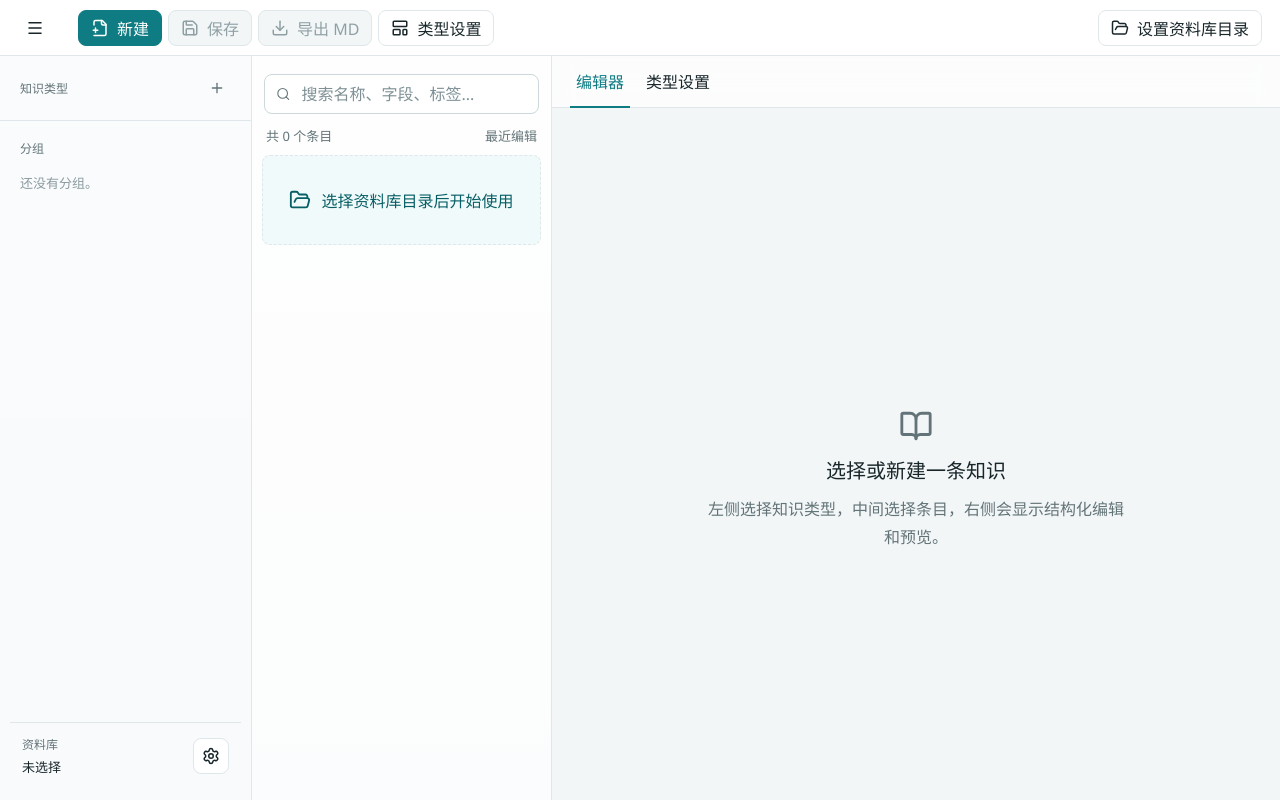
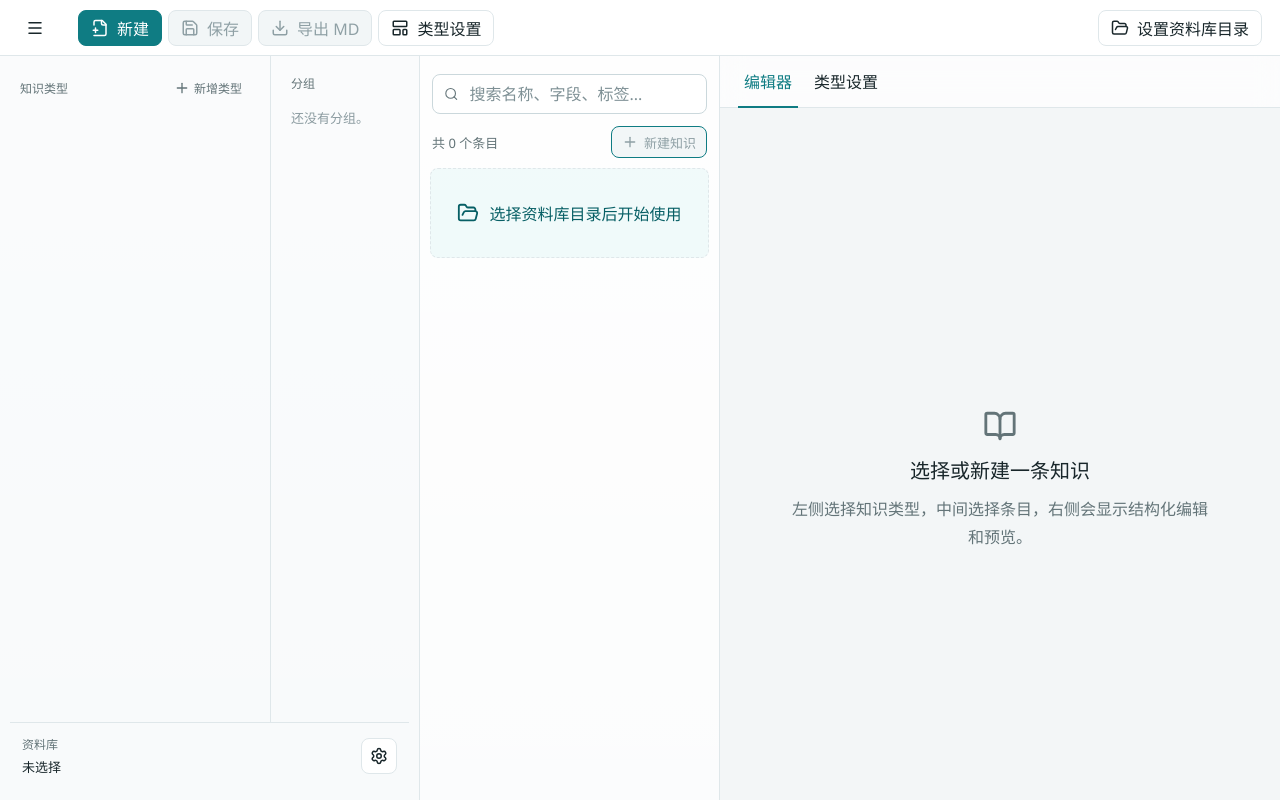
Before and after one commit to sxg15/APWikiDesktop, a React (Vite) app: page / in a window 1280 px wide. Built offline with nearby package versions, Linux system fonts and the light colour scheme.

Commit message:
Fix knowledge editor layout and grouping

```diff
--- a/src/App.tsx
+++ b/src/App.tsx
@@ -192,6 +192,47 @@ function requiredMissing(field: FieldDefinition, value: unknown) {
   return value === undefined || value === null || String(value).trim() === "";
 }
 
+function entryGroup(entry: KnowledgeEntry) {
+  const value =
+    entry.values.group ?? entry.values.category ?? entry.values.namespace;
+  return typeof value === "string" && value.trim() ? value.trim() : "未分组";
+}
+
+function normalizeTemplate(template: KnowledgeTemplate): KnowledgeTemplate {
+  return {
+    ...template,
+    color: template.color || "#0f7c80",
+    description: template.description ?? "",
+    icon: templateIconName(template),
+    fields: template.fields.map((field) =>
+      field.id === "category"
+        ? {
+            ...field,
+            id: "group",
+            label: "分组",
+            type: "text",
+            required: false,
+            options: undefined,
+            placeholder: field.placeholder || "输入分组",
+          }
+        : field,
+    ),
+    markdownTemplate: template.markdownTemplate
+      .replace(/分类：\{\{\s*category\s*\}\}/g, "分组：{{group}}")
+      .replace(/\{\{\s*category\s*\}\}/g, "{{group}}"),
+  };
+}
+
+function normalizeEntry(entry: KnowledgeEntry): KnowledgeEntry {
+  if (entry.values.group !== undefined || entry.values.category === undefined) {
+    return entry;
+  }
+  return {
+    ...entry,
+    values: { ...entry.values, group: entry.values.category },
+  };
+}
+
 export default function App() {
   const [libraryDir, setLibraryDir] = useState("");
   const [templates, setTemplates] = useState<KnowledgeTemplate[]>([]);
@@ -200,6 +241,7 @@ export default function App() {
   const [selectedEntryId, setSelectedEntryId] = useState("");
   const [mode, setMode] = useState<PanelMode>("entry");
   const [query, setQuery] = useState("");
+  const [selectedGroup, setSelectedGroup] = useState("");
   const [draftTemplate, setDraftTemplate] = useState<KnowledgeTemplate>();
   const [status, setStatus] = useState<Status>();
   const [loading, setLoading] = useState(true);
@@ -224,6 +266,12 @@ export default function App() {
     })();
   }, []);
 
+  useEffect(() => {
+    const preventContextMenu = (event: MouseEvent) => event.preventDefault();
+    document.addEventListener("contextmenu", preventContextMenu);
+    return () => document.removeEventListener("contextmenu", preventContextMenu);
+  }, []);
+
   const selectedTemplate = useMemo(
     () =>
       templates.find((template) => template.id === selectedTemplateId) ??
@@ -246,20 +294,22 @@ export default function App() {
 
   const filteredEntries = useMemo(() => {
     const keyword = query.trim().toLowerCase();
-    if (!keyword || !selectedTemplate) return templateEntries;
-    return templateEntries.filter((entry) => {
+    if (!selectedTemplate) return [];
+    const grouped = selectedGroup
+      ? templateEntries.filter((entry) => entryGroup(entry) === selectedGroup)
+      : templateEntries;
+    if (!keyword) return grouped;
+    return grouped.filter((entry) => {
       const title = entryTitle(selectedTemplate, entry).toLowerCase();
       const values = JSON.stringify(entry.values).toLowerCase();
       return title.includes(keyword) || values.includes(keyword);
     });
-  }, [query, selectedTemplate, templateEntries]);
+  }, [query, selectedGroup, selectedTemplate, templateEntries]);
 
   const groups = useMemo(() => {
     const counts = new Map<string, number>();
     for (const entry of templateEntries) {
-      const value =
-        entry.values.category ?? entry.values.group ?? entry.values.namespace;
-      const group = typeof value === "string" && value.trim() ? value : "未分组";
+      const group = entryGroup(entry);
       counts.set(group, (counts.get(group) ?? 0) + 1);
     }
     return [...counts.entries()].sort((a, b) => a[0].localeCompare(b[0]));
@@ -272,7 +322,14 @@ export default function App() {
 
   useEffect(() => {
     if (selectedTemplate) setDraftTemplate(cloneTemplate(selectedTemplate));
+    setSelectedGroup("");
   }, [selectedTemplate]);
+
+  useEffect(() => {
+    if (selectedGroup && !groups.some(([group]) => group === selectedGroup)) {
+      setSelectedGroup("");
+    }
+  }, [groups, selectedGroup]);
 
   useEffect(() => {
     if (!libraryDir || templates.length === 0) {
@@ -306,31 +363,28 @@ export default function App() {
   async function refreshLibrary(dir: string) {
     setLoading(true);
     const state = await loadLibrary(dir);
-    let nextTemplates: KnowledgeTemplate[] = state.templates.map((template) => ({
-      ...template,
-      color: template.color || "#0f7c80",
-      description: template.description ?? "",
-      icon: templateIconName(template),
-    }));
+    let nextTemplates: KnowledgeTemplate[] =
+      state.templates.map(normalizeTemplate);
     if (!state.initialized && nextTemplates.length === 0) {
       const seeded = defaultTemplates.map((template) => ({
         ...cloneTemplate(template),
         icon: templateIconName(template),
         createdAt: nowIso(),
         updatedAt: nowIso(),
-      }));
+      })).map(normalizeTemplate);
       for (const template of seeded) {
         await saveTemplate(dir, template);
       }
       nextTemplates = seeded;
     }
-    setTemplates(nextTemplates);
-    setEntries(
-      state.entries.sort(
+    const nextEntries = state.entries
+      .map(normalizeEntry)
+      .sort(
         (a, b) =>
           new Date(b.updatedAt).getTime() - new Date(a.updatedAt).getTime(),
-      ),
-    );
+      );
+    setTemplates(nextTemplates);
+    setEntries(nextEntries);
     const firstTemplate = nextTemplates[0];
     setSelectedTemplateId((current) =>
       nextTemplates.some((template) => template.id === current)
@@ -338,9 +392,9 @@ export default function App() {
         : firstTemplate?.id ?? "",
     );
     setSelectedEntryId((current) =>
-      state.entries.some((entry) => entry.id === current)
+      nextEntries.some((entry) => entry.id === current)
         ? current
-        : state.entries.find((entry) => entry.templateId === firstTemplate?.id)
+        : nextEntries.find((entry) => entry.templateId === firstTemplate?.id)
             ?.id ?? "",
     );
     setLoading(false);
@@ -371,11 +425,18 @@ export default function App() {
   async function handleNewEntry() {
     if (!selectedTemplate || !libraryDir) return;
     const createdAt = nowIso();
+    const values = valuesFromTemplate(selectedTemplate);
+    if (
+      selectedGroup &&
+      selectedTemplate.fields.some((field) => field.id === "group")
+    ) {
+      values.group = selectedGroup;
+    }
     const entry: KnowledgeEntry = {
       id: makeId("entry"),
       templateId: selectedTemplate.id,
       title: "未命名知识",
-      values: valuesFromTemplate(selectedTemplate),
+      values,
       createdAt,
       updatedAt: createdAt,
     };
@@ -696,15 +757,18 @@ export default function App() {
 
       <div className={`app-body ${sidebarCollapsed ? "sidebar-collapsed" : ""}`}>
       <aside className="sidebar">
-        <section className="sidebar-section">
+        <div className="sidebar-main">
+        <section className="sidebar-section type-section">
           <div className="section-title">
             <span>知识类型</span>
             <button
+              className="text-action"
               disabled={!hasLibrary}
               title="新增知识类型"
               onClick={createTemplateDraft}
             >
               <Plus size={16} />
+              新增类型
             </button>
           </div>
           {templates.map((template) => (
@@ -741,16 +805,32 @@ export default function App() {
             <span>分组</span>
           </div>
           {groups.length ? (
-            groups.map(([group, count]) => (
-              <div className="group-row" key={group}>
+            <>
+            <button
+              className={`group-row ${selectedGroup === "" ? "active" : ""}`}
+              onClick={() => setSelectedGroup("")}
+            >
+              <span>全部</span>
+              <em>{templateEntries.length}</em>
+            </button>
+            {groups.map(([group, count]) => (
+              <button
+                className={`group-row ${
+                  selectedGroup === group ? "active" : ""
+                }`}
+                key={group}
+                onClick={() => setSelectedGroup(group)}
+              >
                 <span>{group}</span>
                 <em>{count}</em>
-              </div>
-            ))
+              </button>
+            ))}
+            </>
           ) : (
             <p className="muted">还没有分组。</p>
           )}
         </section>
+        </div>
 
         <div className="library-card">
           <div>
@@ -779,8 +859,18 @@ export default function App() {
         </label>
 
         <div className="list-meta">
-          <span>共 {filteredEntries.length} 个条目</span>
-          <span>最近编辑</span>
+          <div>
+            <span>共 {filteredEntries.length} 个条目</span>
+            {selectedGroup && <small>当前分组：{selectedGroup}</small>}
+          </div>
+          <button
+            className="list-new-button"
+            disabled={!hasLibrary || !selectedTemplate}
+            onClick={handleNewEntry}
+          >
+            <Plus size={16} />
+            新建知识
+          </button>
         </div>
 
         <div className="entry-list">
@@ -791,10 +881,7 @@ export default function App() {
             </button>
           )}
           {hasLibrary && filteredEntries.length === 0 && (
-            <button className="empty-action" onClick={handleNewEntry}>
-              <Plus size={22} />
-              新建第一条知识
-            </button>
+            <div className="empty-note">当前没有知识。</div>
           )}
           {filteredEntries.map((entry) => (
             <button
@@ -821,7 +908,7 @@ export default function App() {
                   {selectedTemplate ? entryTitle(selectedTemplate, entry) : entry.title}
                 </strong>
                 <span>
-                  {String(entry.values.namespace ?? entry.values.group ?? "未分组")}
+                  {entryGroup(entry)}
                 </span>
                 <small>更新于 {formatDate(entry.updatedAt)}</small>
               </div>
--- a/src/defaultTemplates.ts
+++ b/src/defaultTemplates.ts
@@ -18,18 +18,11 @@ const parameterFields = (): FieldDefinition[] => [
     placeholder: "Game/Battle/Attack",
   },
   {
-    id: "category",
-    label: "分类",
-    type: "select",
-    required: true,
-    options: [
-      { label: "战斗", value: "战斗" },
-      { label: "移动", value: "移动" },
-      { label: "数值", value: "数值" },
-      { label: "资源", value: "资源" },
-      { label: "事件", value: "事件" },
-      { label: "通用", value: "通用" },
-    ],
+    id: "group",
+    label: "分组",
+    type: "text",
+    required: false,
+    placeholder: "输入分组",
   },
   {
     id: "tags",
@@ -88,7 +81,7 @@ export const defaultTemplates: KnowledgeTemplate[] = [
       "",
       "命名空间：{{namespace}}",
       "",
-      "分类：{{category}}",
+      "分组：{{group}}",
       "",
       "标签：{{tags}}",
       "",
--- a/src/styles.css
+++ b/src/styles.css
@@ -35,6 +35,7 @@ body {
   min-height: 100vh;
   overflow: hidden;
   background: var(--bg);
+  user-select: none;
 }
 
 button,
@@ -81,6 +82,7 @@ textarea {
   color: var(--text);
   background: var(--panel);
   outline: none;
+  user-select: text;
 }
 
 input::placeholder,
@@ -206,18 +208,19 @@ textarea {
 .app-body {
   display: grid;
   min-height: 0;
-  grid-template-columns: 252px 300px minmax(560px, 1fr);
+  grid-template-columns: minmax(360px, 420px) 300px minmax(0, 1fr);
   transition: grid-template-columns 0.18s ease;
 }
 
 .app-body.sidebar-collapsed {
-  grid-template-columns: 0 300px minmax(560px, 1fr);
+  grid-template-columns: 0 300px minmax(0, 1fr);
 }
 
 .sidebar {
-  display: flex;
+  display: grid;
   min-width: 0;
-  flex-direction: column;
+  min-height: 0;
+  grid-template-rows: minmax(0, 1fr) auto;
   border-right: 1px solid var(--line);
   background: rgba(250, 252, 253, 0.78);
   overflow: hidden;
@@ -233,7 +236,20 @@ textarea {
 }
 
 .sidebar-section {
+  min-width: 0;
+  min-height: 0;
   padding: 18px 10px 8px;
+  overflow: auto;
+}
+
+.sidebar-main {
+  display: grid;
+  min-height: 0;
+  grid-template-columns: minmax(0, 1fr) 148px;
+}
+
+.type-section {
+  border-right: 1px solid var(--line);
 }
 
 .section-title {
@@ -256,6 +272,15 @@ textarea {
   border-color: transparent;
   color: var(--muted);
   background: transparent;
+}
+
+.section-title .text-action {
+  display: inline-flex;
+  width: auto;
+  min-width: 0;
+  padding: 0 7px;
+  gap: 4px;
+  font-size: 12px;
 }
 
 .type-button {
@@ -348,24 +373,33 @@ textarea {
 
 .groups {
   min-height: 0;
-  flex: 1;
   overflow: auto;
-  border-top: 1px solid var(--line);
 }
 
 .group-row {
   display: grid;
+  width: 100%;
   min-height: 36px;
   grid-template-columns: 1fr auto;
   align-items: center;
   gap: 10px;
-  padding: 7px 12px 7px 32px;
+  margin-bottom: 4px;
+  padding: 7px 9px;
+  border-color: transparent;
   color: #405155;
   font-size: 14px;
+  text-align: left;
+  background: transparent;
 }
 
 .group-row:hover {
   background: rgba(15, 124, 131, 0.06);
+}
+
+.group-row.active {
+  border-color: rgba(15, 124, 131, 0.14);
+  color: var(--accent-dark);
+  background: var(--accent-soft);
 }
 
 .muted {
@@ -447,9 +481,46 @@ textarea {
   display: flex;
   align-items: center;
   justify-content: space-between;
-  padding: 0 14px 10px;
+  gap: 8px;
+  padding: 0 12px 10px;
   color: var(--muted);
   font-size: 13px;
+}
+
+.list-meta div {
+  min-width: 0;
+}
+
+.list-meta span,
+.list-meta small {
+  display: block;
+  overflow: hidden;
+  text-overflow: ellipsis;
+  white-space: nowrap;
+}
+
+.list-meta small {
+  margin-top: 2px;
+  color: var(--quiet);
+  font-size: 12px;
+}
+
+.list-new-button {
+  display: inline-flex;
+  height: 32px;
+  align-items: center;
+  justify-content: center;
+  gap: 6px;
+  padding: 0 10px;
+  color: #fff;
+  background: var(--accent);
+  border-color: var(--accent);
+  white-space: nowrap;
+}
+
+.list-new-button:hover:not(:disabled) {
+  border-color: var(--accent-dark);
+  background: var(--accent-dark);
 }
 
 .entry-list {
@@ -536,10 +607,23 @@ textarea {
   background: rgba(227, 245, 246, 0.5);
 }
 
+.empty-note {
+  display: flex;
+  min-height: 78px;
+  align-items: center;
+  justify-content: center;
+  border: 1px dashed var(--line-strong);
+  border-radius: var(--radius);
+  color: var(--muted);
+  background: rgba(255, 255, 255, 0.52);
+}
+
 .workspace {
   display: flex;
   min-width: 0;
+  min-height: 0;
   flex-direction: column;
+  overflow: hidden;
   background: var(--bg);
 }
 
@@ -614,6 +698,7 @@ textarea {
   flex: 1;
   grid-template-columns: minmax(450px, 1fr) minmax(430px, 0.9fr);
   gap: 14px;
+  overflow: auto;
   padding: 14px;
 }
 
@@ -622,7 +707,7 @@ textarea {
 .designer-panel {
   min-width: 0;
   min-height: 0;
-  overflow: auto;
+  overflow: visible;
   border: 1px solid var(--line);
   border-radius: var(--radius);
   background: var(--panel);
@@ -1255,7 +1340,7 @@ textarea {
   }
 
   .app-body {
-    grid-template-columns: 220px minmax(260px, 1fr);
+    grid-template-columns: minmax(340px, 380px) minmax(260px, 1fr);
   }
 
   .app-body.sidebar-collapsed {
```
Also changed, not shown: 1 other file (tests, documents, lock files or other folders).
